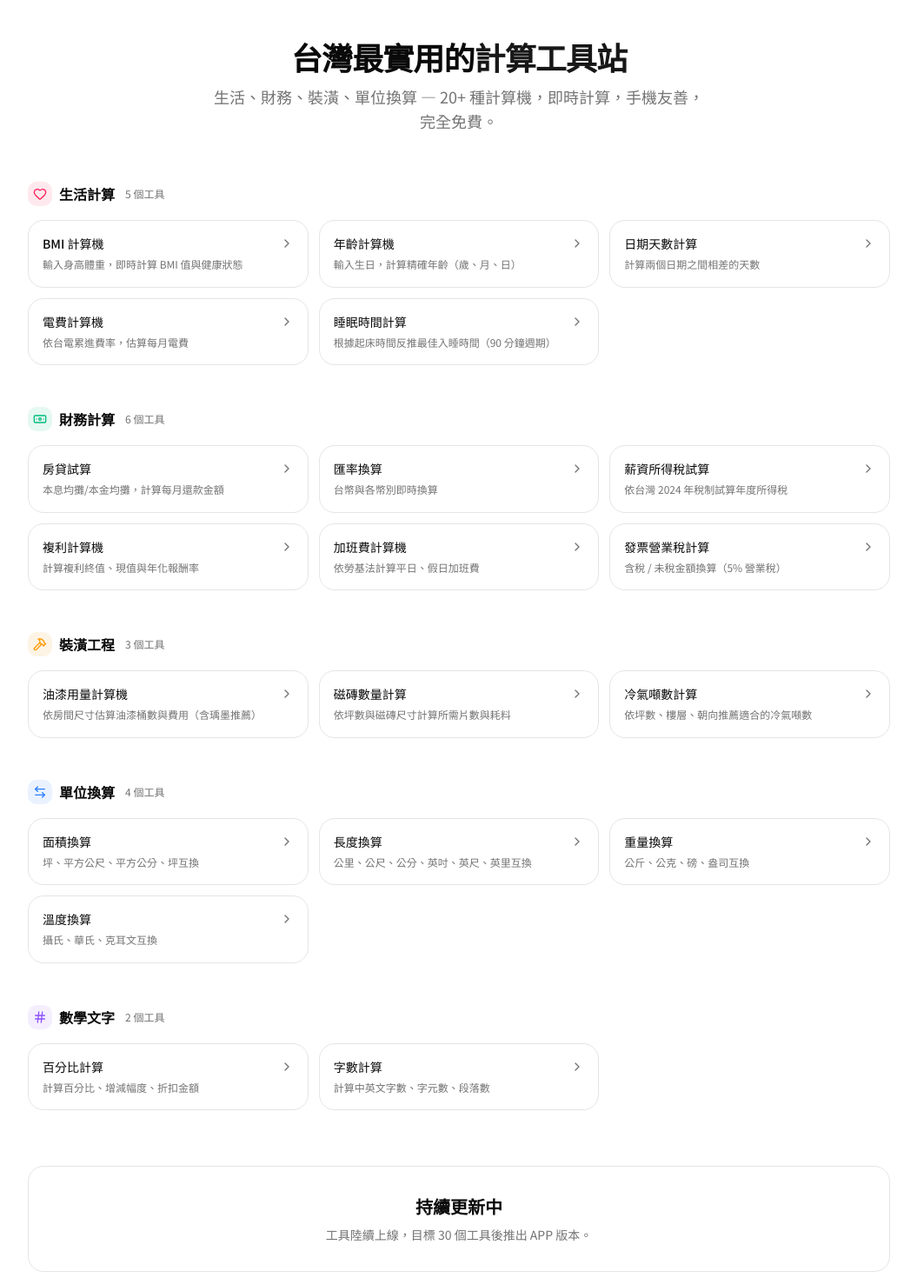
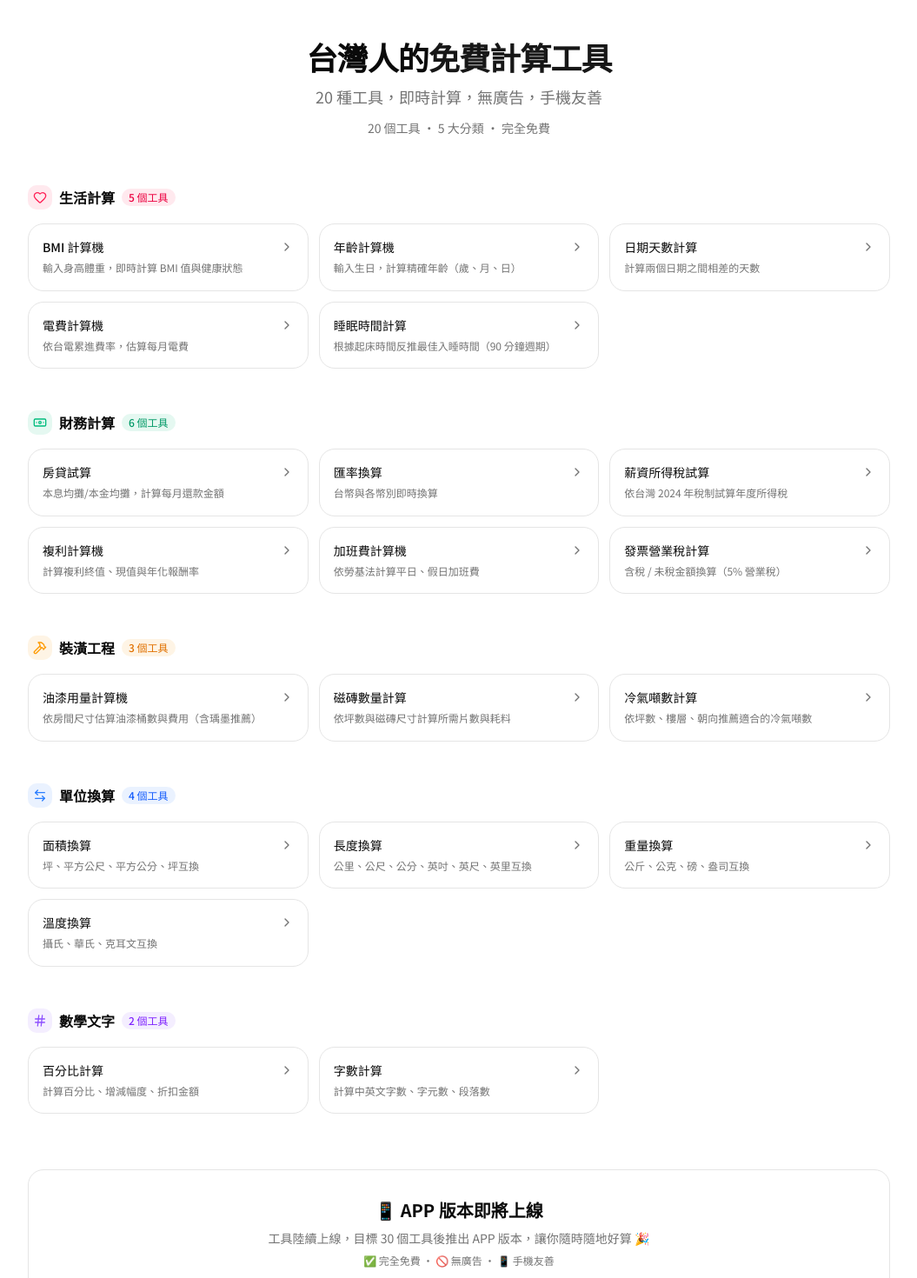
Before and after one commit to b8112182005/haosuan, a Next.js app: page / in a window 1280 px wide. Shown: the part 60-1530 px from the top of the page at 87% size, without its empty margins (112-1167 px from the left). Built offline with nearby package versions, Linux system fonts and the light colour scheme.

Commit message:
ui: 首頁卡片動畫、Hero 升級、分類樣式

```diff
--- a/src/app/page.tsx
+++ b/src/app/page.tsx
@@ -18,32 +18,37 @@ export const metadata: Metadata = {
 
 const categoryConfig: Record<
   ToolCategory,
-  { icon: React.ElementType; color: string; bgColor: string }
+  { icon: React.ElementType; color: string; bgColor: string; pillColor: string }
 > = {
   life: {
     icon: Heart,
     color: "text-rose-500",
     bgColor: "bg-rose-500/10",
+    pillColor: "bg-rose-500/10 text-rose-600 dark:text-rose-400",
   },
   finance: {
     icon: Banknote,
     color: "text-emerald-500",
     bgColor: "bg-emerald-500/10",
+    pillColor: "bg-emerald-500/10 text-emerald-600 dark:text-emerald-400",
   },
   renovation: {
     icon: Hammer,
     color: "text-amber-500",
     bgColor: "bg-amber-500/10",
+    pillColor: "bg-amber-500/10 text-amber-600 dark:text-amber-400",
   },
   convert: {
     icon: ArrowLeftRight,
     color: "text-blue-500",
     bgColor: "bg-blue-500/10",
+    pillColor: "bg-blue-500/10 text-blue-600 dark:text-blue-400",
   },
   math: {
     icon: Hash,
     color: "text-violet-500",
     bgColor: "bg-violet-500/10",
+    pillColor: "bg-violet-500/10 text-violet-600 dark:text-violet-400",
   },
 };
 
@@ -68,10 +73,13 @@ export default function Home() {
       {/* Hero */}
       <section className="mb-14 text-center">
         <h1 className="text-4xl font-bold tracking-tight mb-3">
-          台灣最實用的<span className="text-primary">計算工具站</span>
+          台灣人的<span className="text-primary">免費計算工具</span>
         </h1>
         <p className="text-lg text-muted-foreground max-w-xl mx-auto">
-          生活、財務、裝潢、單位換算 — 20+ 種計算機，即時計算，手機友善，完全免費。
+          20 種工具，即時計算，無廣告，手機友善
+        </p>
+        <p className="text-sm text-muted-foreground mt-3">
+          20 個工具 · 5 大分類 · 完全免費
         </p>
       </section>
 
@@ -87,7 +95,7 @@ export default function Home() {
                   <Icon className={`h-4 w-4 ${config.color}`} />
                 </div>
                 <h2 className="text-base font-semibold">{label}</h2>
-                <span className="text-xs text-muted-foreground ml-1">
+                <span className={`text-xs font-medium px-2 py-0.5 rounded-full ${config.pillColor}`}>
                   {catTools.length} 個工具
                 </span>
               </div>
@@ -99,7 +107,7 @@ export default function Home() {
                     <Link
                       key={tool.slug}
                       href={tool.href}
-                      className="group block rounded-2xl border border-border bg-card p-4 hover:border-primary/40 hover:bg-accent/30 transition-colors"
+                      className="group block rounded-2xl border border-border bg-card p-4 hover:border-primary/40 hover:bg-accent/30 hover:shadow-lg hover:shadow-primary/10 hover:-translate-y-0.5 transition-all duration-200"
                     >
                       <div className="flex items-start justify-between gap-2">
                         <div>
@@ -108,7 +116,7 @@ export default function Home() {
                             {tool.description}
                           </p>
                         </div>
-                        <ChevronRight className="h-4 w-4 text-muted-foreground shrink-0 mt-0.5 group-hover:text-primary transition-colors" />
+                        <ChevronRight className="h-4 w-4 text-muted-foreground shrink-0 mt-0.5 group-hover:text-primary group-hover:translate-x-1 transition-all duration-200" />
                       </div>
                     </Link>
                   ) : (
@@ -138,9 +146,12 @@ export default function Home() {
 
       {/* Bottom CTA */}
       <section className="mt-16 text-center border border-border rounded-2xl p-8 bg-card/50">
-        <h2 className="text-xl font-semibold mb-2">持續更新中</h2>
+        <h2 className="text-xl font-semibold mb-2">📱 APP 版本即將上線</h2>
         <p className="text-sm text-muted-foreground">
-          工具陸續上線，目標 30 個工具後推出 APP 版本。
+          工具陸續上線，目標 30 個工具後推出 APP 版本，讓你隨時隨地好算 🎉
+        </p>
+        <p className="text-xs text-muted-foreground mt-2">
+          ✅ 完全免費 · 🚫 無廣告 · 📱 手機友善
         </p>
       </section>
     </div>
```
